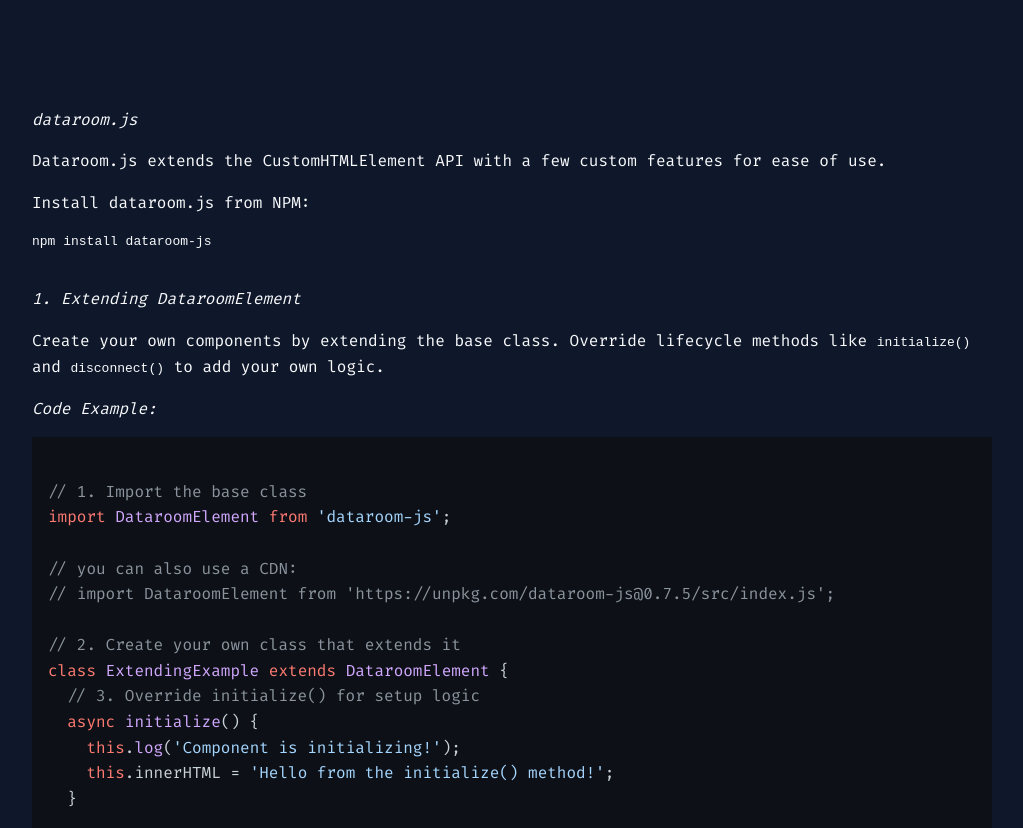
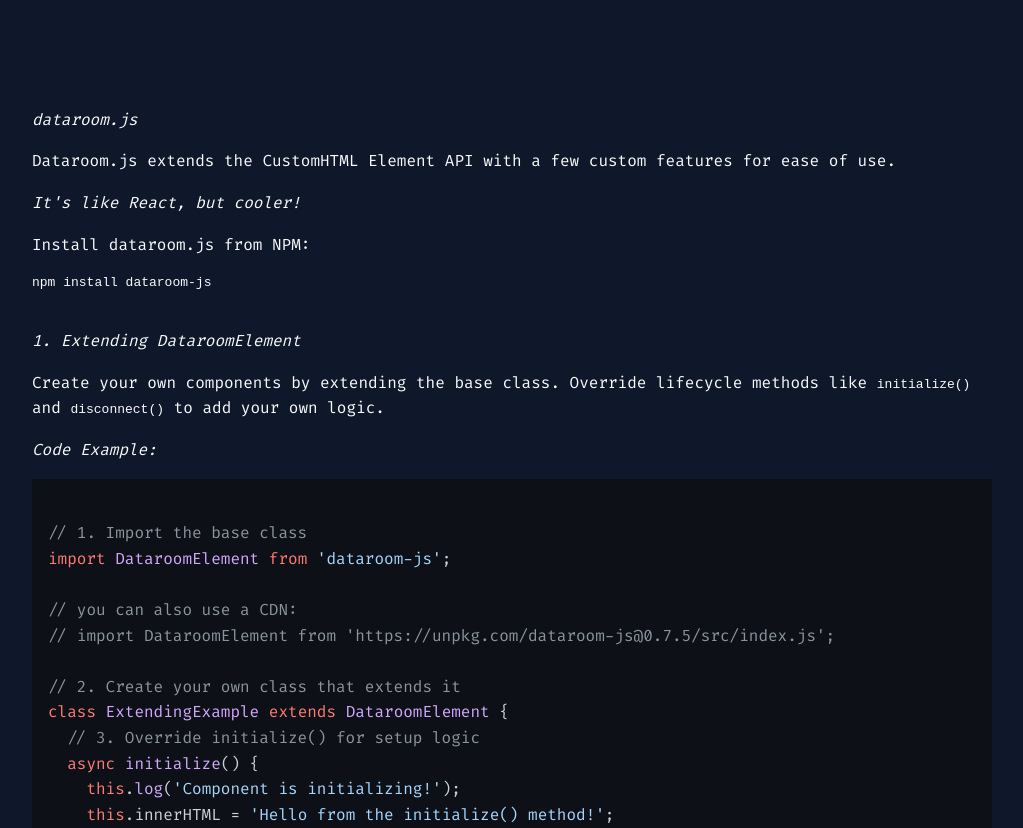
Before and after one commit to DATAROOM-NETWORK/dataroom.js, a website: page index.html in a window 1280 px wide. Shown: the top 828 px of the page, without its empty margins (128-1151 px from the left). Drawn offline with nearby package versions, Linux system fonts and the light colour scheme.

Commit message:
updated index.html

```diff
--- a/index.html
+++ b/index.html
@@ -149,8 +149,8 @@
 
   <main>
     <h1>dataroom.js</h1>
-    <p>Dataroom.js extends the CustomHTMLElement API with a few custom features for ease of use. </p>
-
+    <p>Dataroom.js extends the CustomHTML Element API with a few custom features for ease of use. </p>
+    <p><i>It's like React, but cooler!</i></p>
     <p>Install dataroom.js from NPM:</p>
 
     <article>
```
